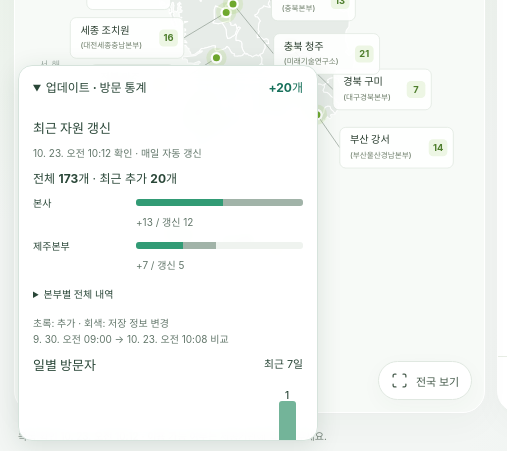
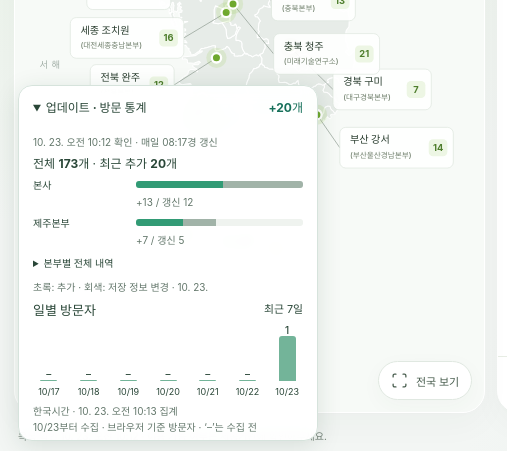
Before and after one commit to joongyu01/kpetroshare, a website built with Vite: page index.html in a window 1280 px wide. Shown: the part 343-794 px from the top of the page, 0-507 px from the left. Built offline with nearby package versions, Linux system fonts and the light colour scheme.

Commit message:
Keep both charts visible in compact statistics panel

```diff
--- a/src/stats.css
+++ b/src/stats.css
@@ -2,3 +2,5 @@
 .site-stats summary{padding:12px 14px;cursor:pointer;font-weight:700;min-height:44px;box-sizing:border-box}.site-stats summary>span{float:right;color:#16705a}.stats-content{padding:0 14px 12px;max-height:330px;overflow:auto}.stats-content h3{font-size:13px;margin:8px 0}.stats-content h3 small{font-weight:400;float:right}.stats-meta{font-size:10px;line-height:1.6;color:#63776b;margin:6px 0}.stats-total{margin:8px 0}.stats-row{display:grid;grid-template-columns:95px 1fr;gap:4px 8px;margin:9px 0}.stats-row>span{font-size:10px}.stats-row small{grid-column:2;font-size:10px;color:#63776b}.stats-track{display:flex;background:#eff3ef;border-radius:3px;overflow:hidden;height:7px;margin-top:4px}.stats-track i{background:#329b75}.stats-track .stats-modified{background:#a1b3a8}.visitor-bars{display:flex;align-items:flex-end;height:83px;gap:8px;justify-content:space-between}.visitor-bars>div{flex:1;text-align:center;display:flex;flex-direction:column;align-items:center;justify-content:flex-end;height:100%}.visitor-bars b{font-size:10px;font-weight:500}.visitor-bars span{width:17px;background:#73b499;border-radius:3px 3px 0 0;min-height:1px}.visitor-bars small{font-size:9px;margin-top:5px}@media(max-width:760px){.site-stats{left:10px;bottom:10px;width:280px;max-width:calc(100vw - 20px)}.stats-content{max-height:260px}}
 
 .stats-all summary{padding:5px 0;min-height:28px;font-size:10px;font-weight:500}.stats-all p{font-size:10px;margin:5px 0}
+
+.site-stats>.stats-content{max-height:310px}.stats-content>p{margin:4px 0}.stats-row{margin:6px 0;gap:2px 8px}.stats-content h3{margin:5px 0}.visitor-bars{height:73px}.stats-all summary{padding:2px 0;min-height:22px}
--- a/src/stats.js
+++ b/src/stats.js
@@ -9,7 +9,7 @@
   const max = Math.max(1,...featured.map(b=>b.added.length+b.updated.length));
   const panel = document.createElement('details');
   panel.className='site-stats';panel.open=!matchMedia('(max-width:760px)').matches;
-  panel.innerHTML=`<summary>업데이트 · 방문 통계 <span>${added?`+${added}개`:''}</span></summary><div class="stats-content"><h3>최근 자원 갱신</h3><p class="stats-meta">${escape(dateLabel(data.updatedAt))} 확인 · 매일 자동 갱신</p><p class="stats-total">전체 <b>${data.items.length}개</b>${latest?` · 최근 추가 <b>${added}개</b>`:''}</p><div class="branch-chart">${featured.map(b=>`<div class="stats-row"><span>${escape(b.branch)}</span><div class="stats-track"><i style="width:${b.added.length/max*100}%"></i><i class="stats-modified" style="width:${b.updated.length/max*100}%"></i></div><small>+${b.added.length} / 갱신 ${b.updated.length}${b.removed.length?` / 제외 ${b.removed.length}`:''}</small></div>`).join('') || '<p>최근 변경 내역이 없습니다.</p>'}</div><details class="stats-all"><summary>본부별 전체 내역</summary>${latest?.branches.map(b=>`<p>${escape(b.branch)} · 추가 ${b.added.length} / 갱신 ${b.updated.length} / 제외 ${b.removed.length}</p>`).join('') || ''}</details><p class="stats-meta">초록: 추가 · 회색: 저장 정보 변경${latest?`<br>${escape(dateLabel(latest.from))} → ${escape(dateLabel(latest.at))} 비교`:''}</p><h3>일별 방문자 <small>최근 7일</small></h3><div id="visitor-chart"><p class="stats-meta">방문 통계를 불러오는 중입니다.</p></div></div>`;
+  panel.innerHTML=`<summary>업데이트 · 방문 통계 <span>${added?`+${added}개`:''}</span></summary><div class="stats-content"><p class="stats-meta">${escape(dateLabel(data.updatedAt))} 확인 · 매일 08:17경 갱신</p><p class="stats-total">전체 <b>${data.items.length}개</b>${latest?` · 최근 추가 <b>${added}개</b>`:''}</p><div class="branch-chart">${featured.map(b=>`<div class="stats-row"><span>${escape(b.branch)}</span><div class="stats-track"><i style="width:${b.added.length/max*100}%"></i><i class="stats-modified" style="width:${b.updated.length/max*100}%"></i></div><small>+${b.added.length} / 갱신 ${b.updated.length}${b.removed.length?` / 제외 ${b.removed.length}`:''}</small></div>`).join('') || '<p>최근 변경 내역이 없습니다.</p>'}</div><details class="stats-all"><summary>본부별 전체 내역</summary>${latest?.branches.map(b=>`<p>${escape(b.branch)} · 추가 ${b.added.length} / 갱신 ${b.updated.length} / 제외 ${b.removed.length}</p>`).join('') || ''}</details><p class="stats-meta">초록: 추가 · 회색: 저장 정보 변경${latest?` · ${escape(new Date(latest.at).toLocaleDateString('ko-KR',{timeZone:'Asia/Seoul',month:'numeric',day:'numeric'}))}`:''}</p><h3>일별 방문자 <small>최근 7일</small></h3><div id="visitor-chart"><p class="stats-meta">방문 통계를 불러오는 중입니다.</p></div></div>`;
   document.body.append(panel);
   fetch('/data/traffic.json',{cache:'no-cache'}).then(r=>{if(!r.ok)throw Error();return r.json();}).then(traffic=>{
     const target=panel.querySelector('#visitor-chart');
```
